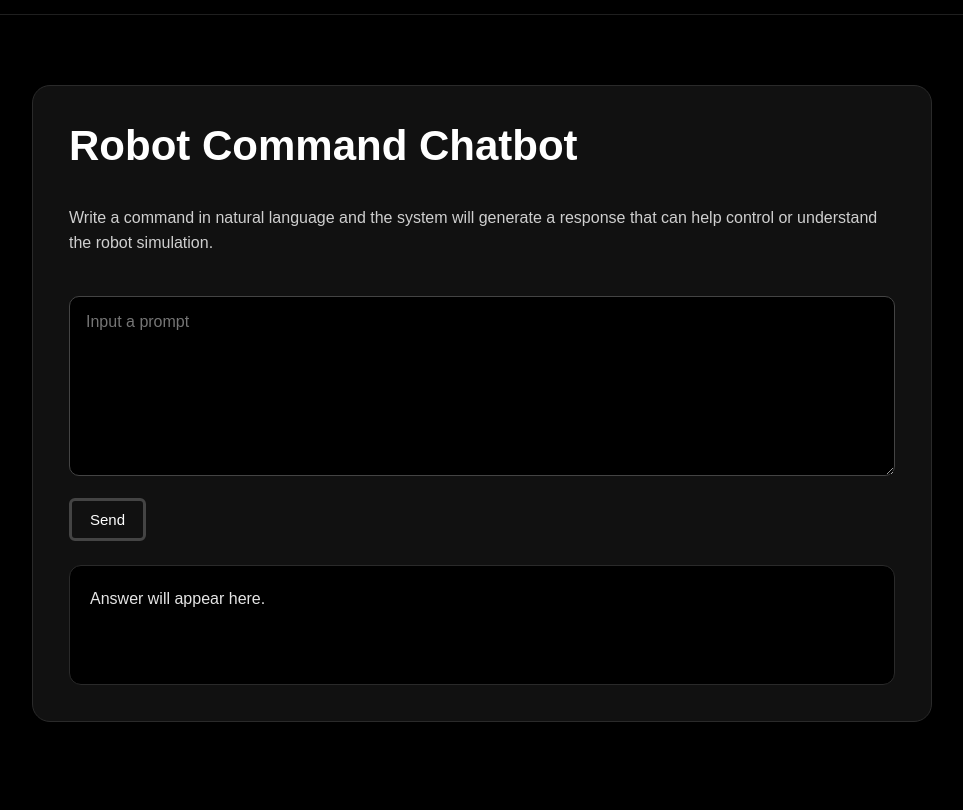
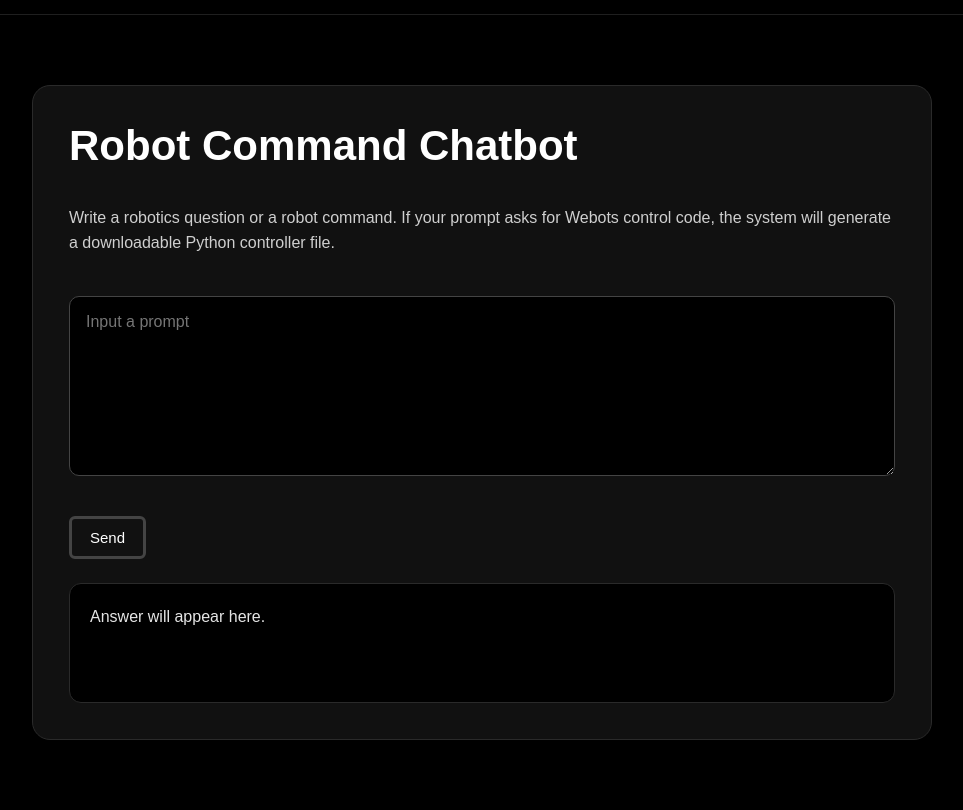
Before and after one commit to jpdelacruz872/Intuitive-Education-Platform-for-Line-Manufacturing-Learning, a Flask app: page /chatbot in a window 1280 px wide. Shown: the part 53-863 px from the top of the page, without its empty margins (158-1121 px from the left). Before the commit the page ends 775 px from the top, so only its background shows below. Run offline with Flask 3, Linux system fonts and the light colour scheme.

Commit message:
Integro mejoras nuevas del chatbot de Juan Pablo

```diff
--- a/app.py
+++ b/app.py
@@ -45,12 +45,67 @@ def chat():
     if client is None:
         return jsonify({"error": "GEMINI_API_KEY is not configured."}), 500
 
+    review_prompt = f"""
+Categorize the following user prompt into one of the following two categories:
+'CODE' or 'DOUBT'.
+
+If the user wants to chat, solve a doubt, or ask a general-purpose question,
+classify it as 'DOUBT'.
+
+If the user wants to control a robot, generate Webots code, or create a robot
+controller, classify it as 'CODE'.
+
+Only answer with one word: CODE or DOUBT.
+
+User prompt: {prompt}
+"""
+
     try:
+        category_answer = client.models.generate_content(
+            model="gemini-2.0-flash",
+            contents=review_prompt
+        )
+
+        category = category_answer.text.strip().upper()
+
+        if "CODE" in category:
+            chosen_model = "gemini-2.0-pro"
+            final_prompt = f"""
+You are a coding expert in manufacturing lines, automation, and Webots simulator.
+
+Generate a Python Webots controller for the following request:
+
+{prompt}
+
+FOR YOUR ANSWER FORMAT:
+- Only provide Python code.
+- Do not include Markdown.
+- Do not include explanations.
+- Do not wrap the code in triple backticks.
+- The code should be ready to save as controller.py and use inside Webots.
+"""
+
+        else:
+            chosen_model = "gemini-2.0-flash"
+            final_prompt = f"""
+You are a teacher and expert in manufacturing lines, automation, robotics,
+and the Webots simulator.
+
+Help a student with the following question:
+
+{prompt}
+"""
+
         response = client.models.generate_content(
-            model="gemini-2.0-flash",
-            contents=prompt
+            model=chosen_model,
+            contents=final_prompt
         )
-        return jsonify({"reply": response.text})
+
+        return jsonify({
+            "reply": response.text,
+            "model": chosen_model
+        })
+
     except Exception as e:
         return jsonify({"error": str(e)}), 500
 
--- a/static/style.css
+++ b/static/style.css
@@ -476,3 +476,27 @@ body.login-page {
         height: 420px;
     }
 }
+.chatbot_actions {
+    display: flex;
+    gap: 14px;
+    flex-wrap: wrap;
+    margin-top: 18px;
+}
+
+#download_py {
+    display: none;
+}
+
+#main_menu a,
+.hero_buttons a,
+.chatbot_actions a {
+    text-decoration: none;
+}
+#webots {
+    width: 100%;
+    height: 620px;
+    margin-top: 24px;
+    border: 1px solid #2a2a2a;
+    border-radius: 12px;
+    background-color: #000000;
+}
--- a/templates/chatbot.html
+++ b/templates/chatbot.html
@@ -12,17 +12,17 @@
     <div id="main_menu">
         <nav>
             <a href="{{ url_for('login') }}">
-                <button>Log in</button>
+                <button type="button">Log in</button>
             </a>
 
-            <button>Create flow chart</button>
+            <button type="button">Create flow chart</button>
 
             <a href="{{ url_for('chatbot') }}">
-                <button id="chatbot_btn">Chat bot</button>
+                <button type="button" id="chatbot_btn">Chat bot</button>
             </a>
 
             <a href="{{ url_for('simulator') }}">
-                <button id="simulator_btn">Simulator</button>
+                <button type="button" id="simulator_btn">Simulator</button>
             </a>
         </nav>
     </div>
@@ -32,13 +32,17 @@
             <h1>Robot Command Chatbot</h1>
 
             <p>
-                Write a command in natural language and the system will generate
-                a response that can help control or understand the robot simulation.
+                Write a robotics question or a robot command. If your prompt asks
+                for Webots control code, the system will generate a downloadable
+                Python controller file.
             </p>
 
             <textarea id="prompt_input" placeholder="Input a prompt"></textarea>
 
-            <button id="send_button" class="secondary_btn">Send</button>
+            <div class="chatbot_actions">
+                <button type="button" id="send_button" class="secondary_btn">Send</button>
+                <button type="button" id="download_py" class="secondary_btn">Download .py</button>
+            </div>
 
             <div class="answer_box">
                 <p id="gemini_answer">Answer will appear here.</p>
```
Also changed, not shown: templates/server.html (+4 -4 lines).
